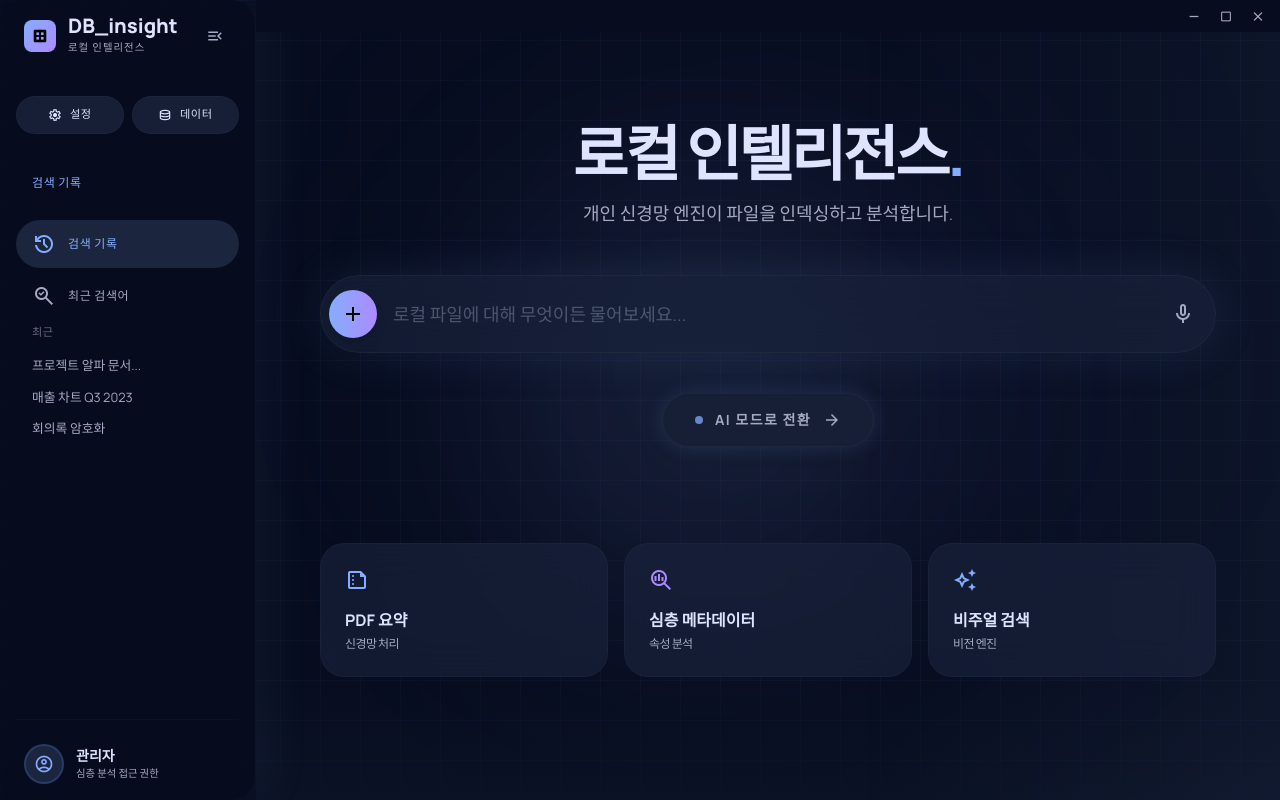
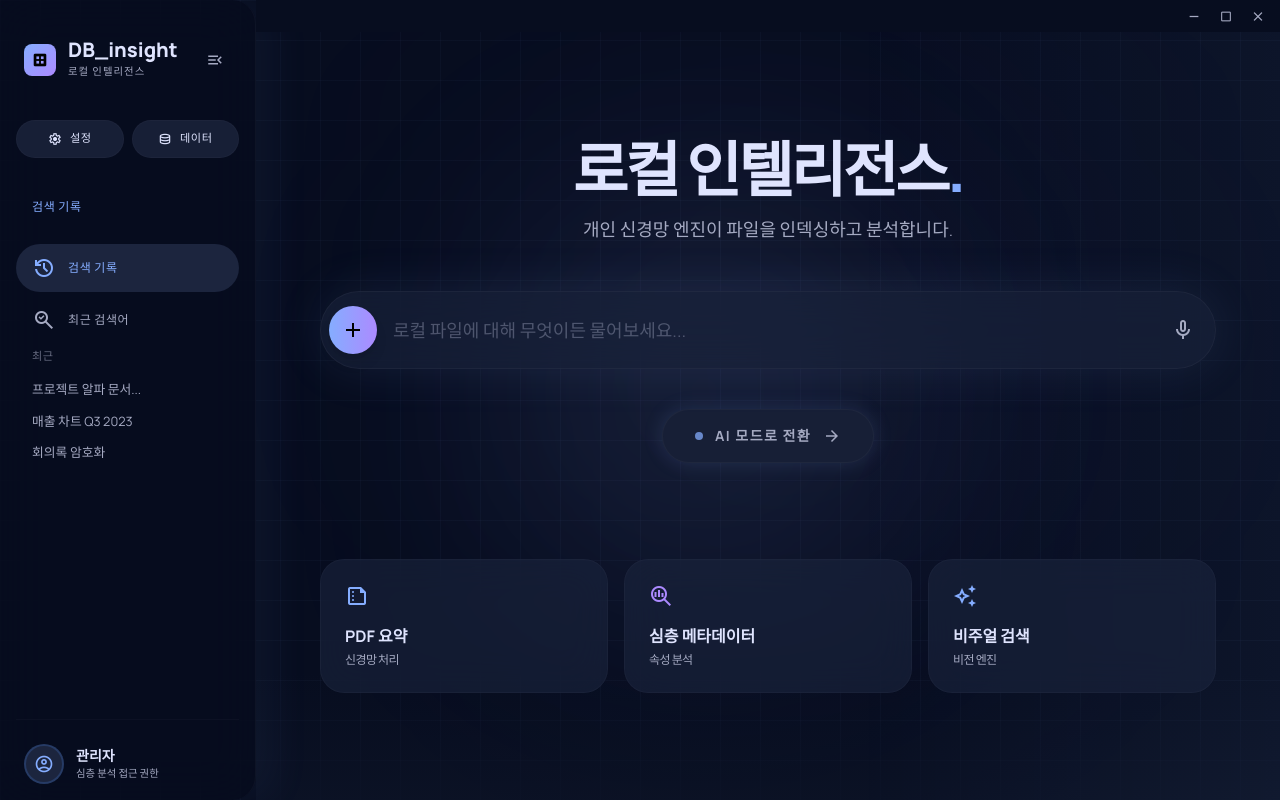
Before and after one commit to KDT-Chainers/DB_insight, a React (Vite) app in the folder App/frontend/: page /#/search in a window 1280 px wide. Built offline with nearby package versions, Linux system fonts and the light colour scheme.

Commit message:
feat: implement speech recognition functionality and enhance UI for voice input in MainSearch

```diff
--- a/App/frontend/src/components/SearchSidebar.jsx
+++ b/App/frontend/src/components/SearchSidebar.jsx
@@ -11,9 +11,9 @@ export default function SearchSidebar() {
     <>
       {/* 사이드바 */}
       <aside
-        className={`fixed left-0 top-0 h-full w-64 rounded-r-3xl flex flex-col p-4 bg-[#070d1f]/60 backdrop-blur-xl border-r border-[#41475b]/15 shadow-[20px_0_40px_rgba(133,173,255,0.05)] z-50 transition-transform duration-300 ${open ? 'translate-x-0' : '-translate-x-full'}`}
+        className={`fixed left-0 top-0 h-full w-64 rounded-r-3xl flex flex-col p-4 pt-10 bg-[#070d1f]/60 backdrop-blur-xl border-r border-[#41475b]/15 shadow-[20px_0_40px_rgba(133,173,255,0.05)] z-50 transition-transform duration-300 ${open ? 'translate-x-0' : '-translate-x-full'}`}
       >
-        {/* Logo + 토글 버튼 */}
+        {/* Logo + 토글 버튼 — h-8 드래그 바 아래에서 시작 */}
         <div className="mb-10 flex items-center justify-between px-2">
           <button
             onClick={() => navigate('/search')}
@@ -105,11 +105,11 @@ export default function SearchSidebar() {
         </div>
       </aside>
 
-      {/* 사이드바 닫혔을 때 떠있는 토글 버튼 */}
+      {/* 사이드바 닫혔을 때 떠있는 토글 버튼 — h-8(32px) 드래그 바 아래 */}
       {!open && (
         <button
           onClick={toggle}
-          className="fixed left-3 top-3 z-50 w-9 h-9 rounded-lg flex items-center justify-center bg-[#070d1f]/80 backdrop-blur border border-[#41475b]/30 text-on-surface-variant hover:text-primary hover:border-primary/30 transition-all"
+          className="fixed left-3 top-10 z-50 w-9 h-9 rounded-lg flex items-center justify-center bg-[#070d1f]/80 backdrop-blur border border-[#41475b]/30 text-on-surface-variant hover:text-primary hover:border-primary/30 transition-all"
         >
           <span className="material-symbols-outlined text-lg">menu</span>
         </button>
--- a/App/frontend/src/index.css
+++ b/App/frontend/src/index.css
@@ -6,6 +6,15 @@ body {
   font-family: 'Manrope', sans-serif;
   background-color: #070d1f;
   color: #dfe4fe;
+}
+
+/* 전역 스크롤바 숨김 — 스크롤 기능은 유지 */
+* {
+  scrollbar-width: none;        /* Firefox */
+  -ms-overflow-style: none;     /* IE / Edge */
+}
+*::-webkit-scrollbar {
+  display: none;                /* Chrome / Safari / Electron */
 }
 
 .material-symbols-outlined {
--- a/App/frontend/src/pages/MainSearch.jsx
+++ b/App/frontend/src/pages/MainSearch.jsx
@@ -1,7 +1,61 @@
-import { useState, useRef, useEffect } from 'react'
+import { useState, useRef, useEffect, useCallback } from 'react'
 import { useNavigate } from 'react-router-dom'
 import SearchSidebar from '../components/SearchSidebar'
 import { useSidebar } from '../context/SidebarContext'
+
+// ── STT 훅 ──────────────────────────────────────────────
+function useSpeechRecognition({ onFinal }) {
+  const [listening, setListening] = useState(false)
+  const [interim, setInterim] = useState('')
+  const recognitionRef = useRef(null)
+  const latestRef = useRef('')
+
+  const start = useCallback(() => {
+    const SR = window.SpeechRecognition || window.webkitSpeechRecognition
+    if (!SR) { alert('이 환경에서는 음성 인식이 지원되지 않습니다.'); return }
+
+    const r = new SR()
+    r.lang = 'ko-KR'
+    r.continuous = false
+    r.interimResults = true
+
+    r.onstart = () => { setListening(true); setInterim(''); latestRef.current = '' }
+
+    r.onresult = (e) => {
+      let fin = '', tmp = ''
+      for (let i = e.resultIndex; i < e.results.length; i++) {
+        if (e.results[i].isFinal) fin += e.results[i][0].transcript
+        else tmp += e.results[i][0].transcript
+      }
+      if (tmp) { setInterim(tmp); latestRef.current = tmp }
+      if (fin) { setInterim(''); latestRef.current = fin }
+    }
+
+    r.onend = () => {
+      setListening(false)
+      setInterim('')
+      const text = latestRef.current.trim()
+      latestRef.current = ''
+      if (text) onFinal(text)
+    }
+
+    r.onerror = () => { setListening(false); setInterim('') }
+
+    recognitionRef.current = r
+    r.start()
+  }, [onFinal])
+
+  const stop = useCallback(() => {
+    recognitionRef.current?.stop()
+  }, [])
+
+  const toggle = useCallback(() => {
+    if (listening) stop()
+    else start()
+  }, [listening, start, stop])
+
+  return { listening, interim, toggle }
+}
 
 const RESULTS = [
   {
@@ -71,6 +125,15 @@ export default function MainSearch() {
   const btnRef = useRef(null)
   const formRef = useRef(null)
 
+  // STT — doSearch보다 먼저 선언하지만 ref로 지연 참조
+  const doSearchRef = useRef(null)
+  const { listening, interim, toggle: toggleMic } = useSpeechRecognition({
+    onFinal: useCallback((text) => {
+      setInputValue(text)
+      setTimeout(() => doSearchRef.current?.(text), 80)
+    }, []),
+  })
+
   const ml = open ? 'ml-64' : 'ml-0'
   const leftEdge = open ? 'left-64' : 'left-0'
   const sidebarPx = open ? 256 : 0
@@ -132,6 +195,9 @@ export default function MainSearch() {
       setView('results')
     }
   }
+
+  // doSearch ref 항상 최신 유지 (STT onFinal 콜백에서 사용)
+  useEffect(() => { doSearchRef.current = doSearch })
 
   const handleSearch = (e) => {
     e?.preventDefault()
@@ -205,7 +271,7 @@ export default function MainSearch() {
       {view === 'home' && (
         <>
 
-          <main className={`${ml} h-full flex flex-col items-center justify-center p-8 relative transition-[margin] duration-300`}>
+          <main className={`${ml} h-full flex flex-col items-center justify-center p-8 pt-16 relative transition-[margin] duration-300`}>
             <div className="absolute top-1/4 left-1/4 w-96 h-96 bg-primary/10 rounded-full blur-[120px] pointer-events-none"></div>
             <div className="absolute bottom-1/4 right-1/4 w-[500px] h-[500px] bg-secondary/5 rounded-full blur-[150px] pointer-events-none"></div>
 
@@ -225,19 +291,50 @@ export default function MainSearch() {
                 className="w-full relative group"
                 style={homeExiting ? { visibility: 'hidden' } : {}}
               >
-                <div className="glass-effect rounded-full p-2 border border-outline-variant/20 shadow-[0_0_50px_rgba(133,173,255,0.1)] flex items-center gap-4 hover:border-primary/40 transition-all duration-300">
-                  <button type="button" className="w-12 h-12 rounded-full bg-gradient-to-r from-primary to-secondary flex items-center justify-center text-on-primary-fixed shadow-lg active:scale-90 transition-transform">
+                <div className={`glass-effect rounded-full p-2 flex items-center gap-4 shadow-[0_0_50px_rgba(133,173,255,0.1)] transition-all duration-300
+                  ${listening
+                    ? 'border border-red-400/60 shadow-[0_0_30px_rgba(248,113,113,0.2)]'
+                    : 'border border-outline-variant/20 hover:border-primary/40'}`}>
+                  <button type="button" className="w-12 h-12 rounded-full bg-gradient-to-r from-primary to-secondary flex items-center justify-center text-on-primary-fixed shadow-lg active:scale-90 transition-transform shrink-0">
                     <span className="material-symbols-outlined font-bold">add</span>
                   </button>
+                  <div className="flex-1 relative">
                     <input
                       type="text"
-                    value={inputValue}
-                    onChange={(e) => setInputValue(e.target.value)}
-                    placeholder="로컬 파일에 대해 무엇이든 물어보세요..."
-                    className="flex-1 bg-transparent border-none focus:ring-0 text-on-surface placeholder:text-on-surface-variant/40 font-manrope text-lg py-4 outline-none"
+                      value={listening ? '' : inputValue}
+                      onChange={(e) => !listening && setInputValue(e.target.value)}
+                      placeholder={listening ? '' : '로컬 파일에 대해 무엇이든 물어보세요...'}
+                      className="w-full bg-transparent border-none focus:ring-0 text-on-surface placeholder:text-on-surface-variant/40 font-manrope text-lg py-4 outline-none"
+                      readOnly={listening}
                     />
-                  <button type="button" className="w-12 h-12 rounded-full flex items-center justify-center text-on-surface-variant hover:text-primary hover:bg-primary/10 transition-all duration-200">
-                    <span className="material-symbols-outlined">mic</span>
+                    {/* 음성 인식 중 표시 */}
+                    {listening && (
+                      <div className="absolute inset-0 flex items-center gap-3 py-4 pointer-events-none">
+                        <span className="text-red-400 font-manrope text-lg truncate">
+                          {interim || <span className="text-on-surface-variant/50">듣는 중...</span>}
+                        </span>
+                        {/* 웨이브 애니메이션 */}
+                        <div className="flex items-center gap-[3px] shrink-0">
+                          {[0, 0.15, 0.3, 0.15, 0].map((delay, i) => (
+                            <div key={i} className="w-[3px] bg-red-400 rounded-full animate-bounce"
+                              style={{ height: `${[12,20,28,20,12][i]}px`, animationDelay: `${delay}s`, animationDuration: '0.8s' }} />
+                          ))}
+                        </div>
+                      </div>
+                    )}
+                  </div>
+                  {/* 마이크 버튼 */}
+                  <button
+                    type="button"
+                    onClick={toggleMic}
+                    className={`w-12 h-12 rounded-full flex items-center justify-center transition-all duration-200 shrink-0
+                      ${listening
+                        ? 'bg-red-500/20 text-red-400 animate-pulse'
+                        : 'text-on-surface-variant hover:text-primary hover:bg-primary/10'}`}
+                  >
+                    <span className="material-symbols-outlined" style={listening ? { fontVariationSettings: '"FILL" 1' } : {}}>
+                      {listening ? 'mic' : 'mic'}
+                    </span>
                   </button>
                 </div>
               </form>
@@ -291,7 +388,8 @@ export default function MainSearch() {
           RESULTS / DETAIL 공통 헤더
       ════════════════════════════════ */}
       {view !== 'home' && (
-        <header className={`fixed top-0 ${leftEdge} right-0 z-40 bg-slate-950/60 backdrop-blur-xl flex items-center px-6 py-3 gap-4 border-b border-outline-variant/10 shadow-[0_0_20px_rgba(133,173,255,0.1)] transition-[left] duration-300`}>
+        /* top-8 = 드래그 바(32px) 아래에서 시작 */
+        <header className={`fixed top-8 ${leftEdge} right-0 z-40 bg-slate-950/60 backdrop-blur-xl flex items-center px-6 py-3 gap-4 border-b border-outline-variant/10 shadow-[0_0_20px_rgba(133,173,255,0.1)] transition-[left] duration-300`}>
           <button
             onClick={() => { setView('home'); setInputValue('') }}
             className={`text-lg font-bold tracking-tighter bg-gradient-to-r from-blue-300 to-purple-400 bg-clip-text text-transparent shrink-0 hover:opacity-70 transition-opacity ${!open ? 'ml-10' : ''}`}
@@ -300,14 +398,40 @@ export default function MainSearch() {
           </button>
 
           <form onSubmit={handleSearch} className="flex-1">
-            <div className="flex items-center bg-surface-container-high rounded-full border border-outline-variant/20 px-4 py-2 gap-3 focus-within:border-primary/50 transition-all">
-              <span className="material-symbols-outlined text-primary">search</span>
+            <div className={`flex items-center rounded-full border px-4 py-2 gap-3 transition-all
+              ${listening
+                ? 'bg-red-500/5 border-red-400/50 shadow-[0_0_15px_rgba(248,113,113,0.15)]'
+                : 'bg-surface-container-high border-outline-variant/20 focus-within:border-primary/50'}`}>
+              <span className={`material-symbols-outlined text-sm ${listening ? 'text-red-400' : 'text-primary'}`}>
+                {listening ? 'mic' : 'search'}
+              </span>
+              <div className="flex-1 relative">
                 <input
                   className="bg-transparent border-none focus:ring-0 w-full text-on-surface placeholder-on-surface-variant text-sm outline-none"
-                placeholder="인텔리전스에 질문하세요..."
-                value={inputValue}
-                onChange={(e) => setInputValue(e.target.value)}
+                  placeholder={listening ? '' : '인텔리전스에 질문하세요...'}
+                  value={listening ? '' : inputValue}
+                  onChange={(e) => !listening && setInputValue(e.target.value)}
+                  readOnly={listening}
                 />
+                {listening && (
+                  <div className="absolute inset-0 flex items-center gap-2 pointer-events-none">
+                    <span className="text-red-400 text-sm truncate">{interim || '듣는 중...'}</span>
+                    <div className="flex items-center gap-[2px] shrink-0">
+                      {[0,0.1,0.2,0.1,0].map((d,i) => (
+                        <div key={i} className="w-[2px] bg-red-400 rounded-full animate-bounce"
+                          style={{ height: `${[6,10,14,10,6][i]}px`, animationDelay: `${d}s`, animationDuration: '0.7s' }} />
+                      ))}
+                    </div>
+                  </div>
+                )}
+              </div>
+              <button
+                type="button"
+                onClick={toggleMic}
+                className={`shrink-0 transition-all duration-200 ${listening ? 'text-red-400 animate-pulse' : 'text-on-surface-variant hover:text-primary'}`}
+              >
+                <span className="material-symbols-outlined text-sm" style={listening ? { fontVariationSettings: '"FILL" 1' } : {}}>mic</span>
+              </button>
             </div>
           </form>
 
@@ -328,7 +452,7 @@ export default function MainSearch() {
       ════════════════════════════════ */}
       {view === 'results' && (
         <main
-          className={`${ml} pt-20 min-h-screen transition-[margin] duration-300`}
+          className={`${ml} pt-24 min-h-screen transition-[margin] duration-300`}
           style={{
             opacity: resultsReady ? 1 : 0,
             transform: resultsReady ? 'translateY(0)' : 'translateY(24px)',
@@ -445,7 +569,7 @@ export default function MainSearch() {
           }}
         >
           {/* 상단 파일 정보 바 */}
-          <div className={`fixed top-[64px] ${leftEdge} right-0 z-30 bg-[#070d1f]/60 backdrop-blur-xl flex items-center justify-between px-8 py-3 border-b border-outline-variant/10 transition-[left] duration-300`}>
+          <div className={`fixed top-[88px] ${leftEdge} right-0 z-30 bg-[#070d1f]/60 backdrop-blur-xl flex items-center justify-between px-8 py-3 border-b border-outline-variant/10 transition-[left] duration-300`}>
             <div className="flex items-center gap-3">
               <span className={`material-symbols-outlined ${selectedFile.iconColor}`}>{selectedFile.icon}</span>
               <span className="font-manrope text-sm tracking-wide text-[#dfe4fe] font-bold">{selectedFile.name}</span>
@@ -461,7 +585,7 @@ export default function MainSearch() {
             </div>
           </div>
 
-          <section className="pt-36 pb-12 px-8 max-w-7xl mx-auto space-y-8">
+          <section className="pt-44 pb-12 px-8 max-w-7xl mx-auto space-y-8">
             <div className="grid grid-cols-12 gap-6">
               {/* 메인 프리뷰 */}
               <div className="col-span-8 space-y-6">
```
Lines whose indentation alone changed are shown as unchanged.
